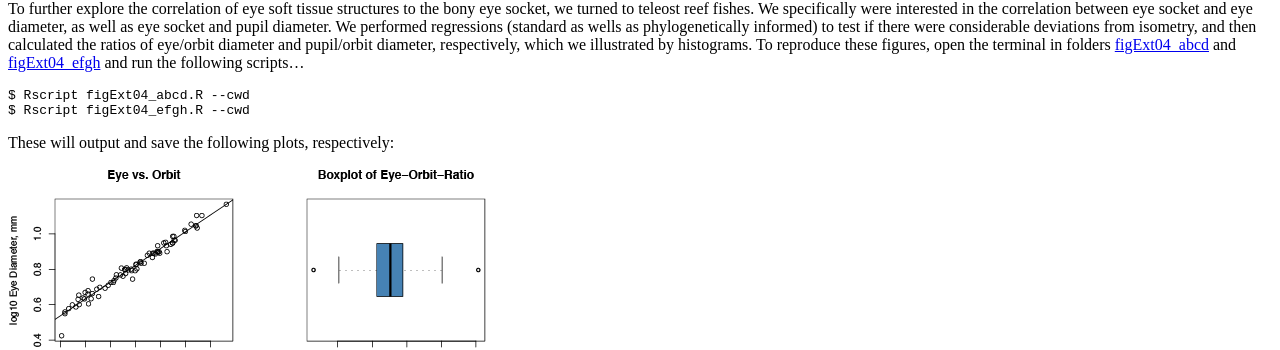
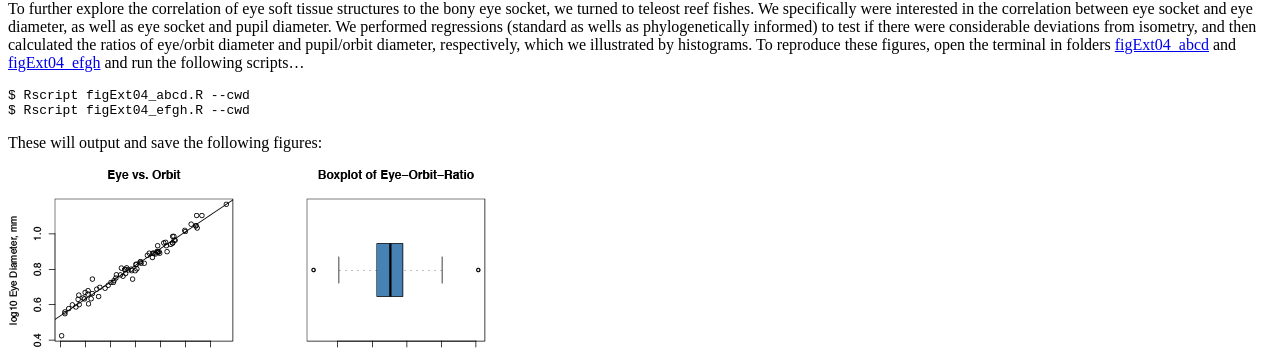
Before and after one commit to chenchen2015/maciverlab.github.io, a Jekyll site: the page built from _posts/2017-01-26-eyesofteleost.md, in a window 1280 px wide. Shown: the part 370-720 px from the top of the page. Built offline with Jekyll 4.4.1, drawn with Linux system fonts in a browser that asks for light colours; nearby versions of some CDN libraries.

Commit message:
small edit

````diff
--- a/_posts/2017-01-26-eyesofteleost.md
+++ b/_posts/2017-01-26-eyesofteleost.md
@@ -12,7 +12,7 @@ $ Rscript figExt04_abcd.R --cwd
 $ Rscript figExt04_efgh.R --cwd
 ```
 
-These will output and save the following plots, respectively:
+These will output and save the following figures:
 
 
 ![Eye orbit relationship]({{ site.url }}/assets/figExt_04abcd.png)
````
